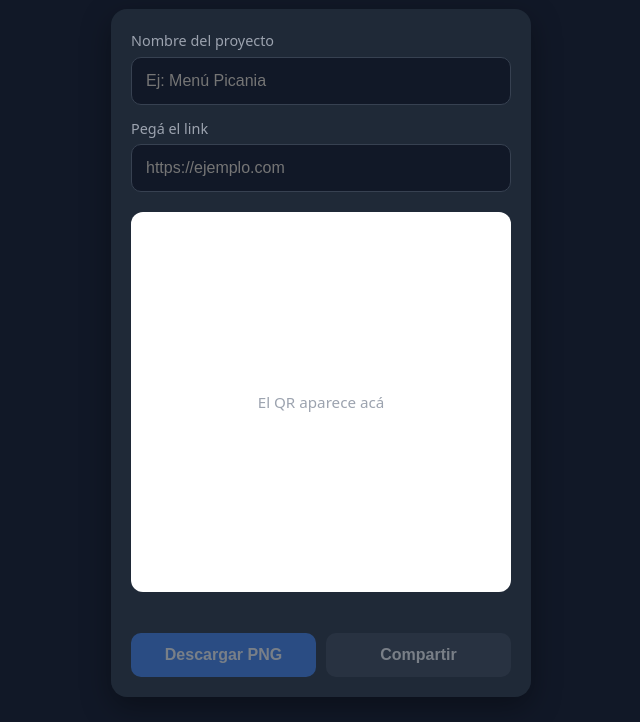
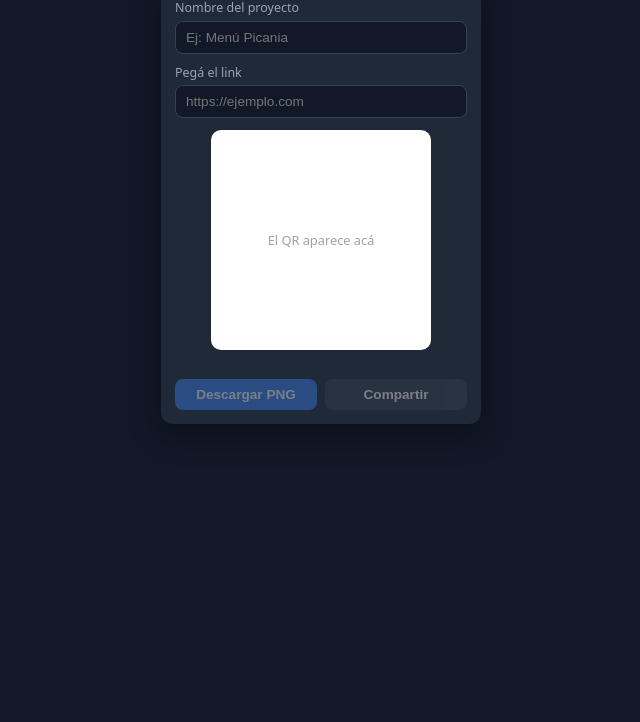
Before and after one commit to creadorqr/creadorqr.github.io, a plain HTML site: page index.html in a window 1280 px wide. Shown: the part 78-800 px from the top of the page, without its empty margins (319-959 px from the left). Drawn offline with Linux system fonts and the light colour scheme.

Commit message:
Diseño más compacto en PC

```diff
--- a/index.html
+++ b/index.html
@@ -45,6 +45,21 @@
   #qrBox canvas { width: 100%; height: auto; image-rendering: pixelated; }
   #placeholder { color: #9ca3af; text-align: center; font-size: .95rem; }
   #msg { min-height: 1.2em; margin-top: 10px; font-size: .9rem; color: #fca5a5; text-align: center; }
+
+  /* PC: todo más compacto */
+  @media (min-width: 768px) {
+    body { padding: 16px; }
+    h1 { font-size: 1.2rem; margin: 4px 0 12px; }
+    .card { max-width: 320px; padding: 14px; border-radius: 12px; }
+    label { font-size: .78rem; }
+    input[type=text] { padding: 8px 10px; font-size: .85rem; margin-top: 4px; border-radius: 8px; }
+    label[for=url] { margin-top: 10px !important; }
+    #qrBox { margin-top: 12px; padding: 10px; border-radius: 10px; width: 220px; margin-left: auto; margin-right: auto; }
+    #placeholder { font-size: .8rem; }
+    #msg { margin-top: 6px; font-size: .8rem; }
+    .row { margin-top: 8px; gap: 8px; }
+    button { padding: 8px; font-size: .85rem; border-radius: 8px; }
+  }
 </style>
 </head>
 <body>
```
